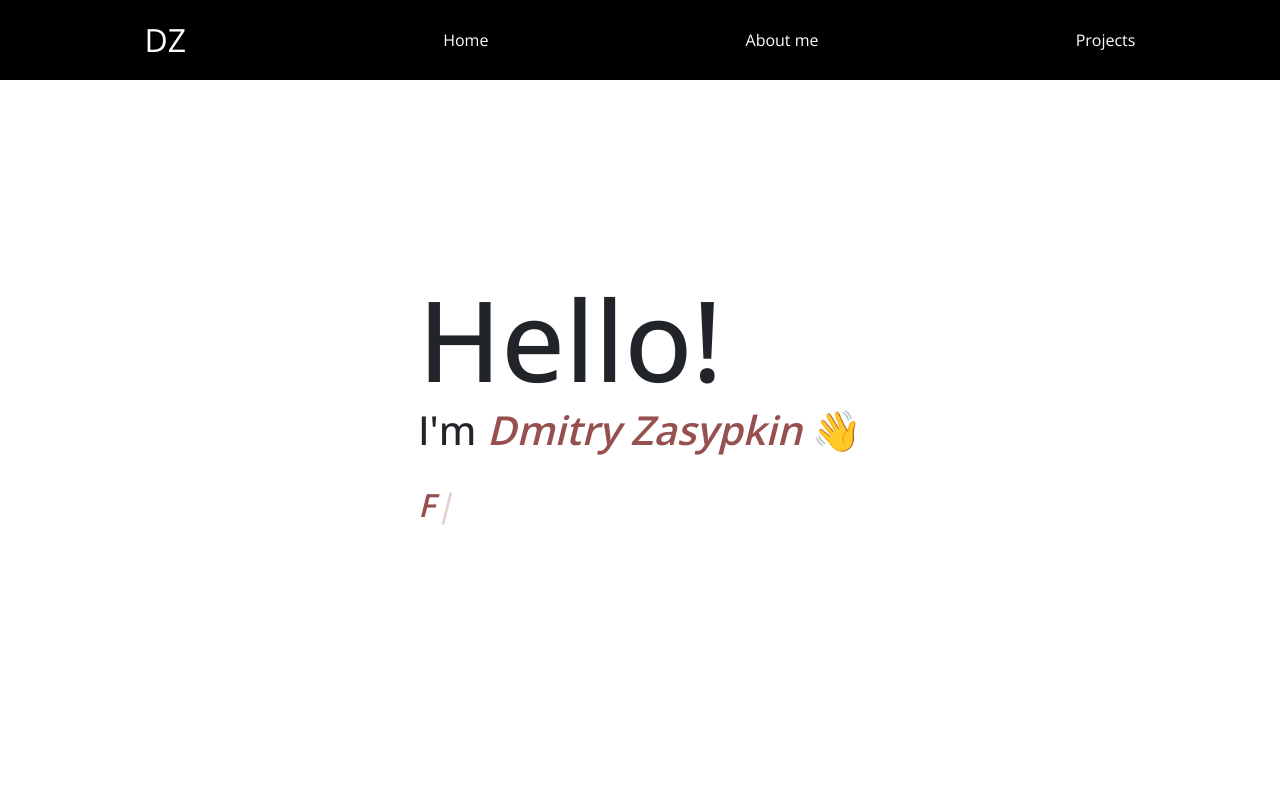
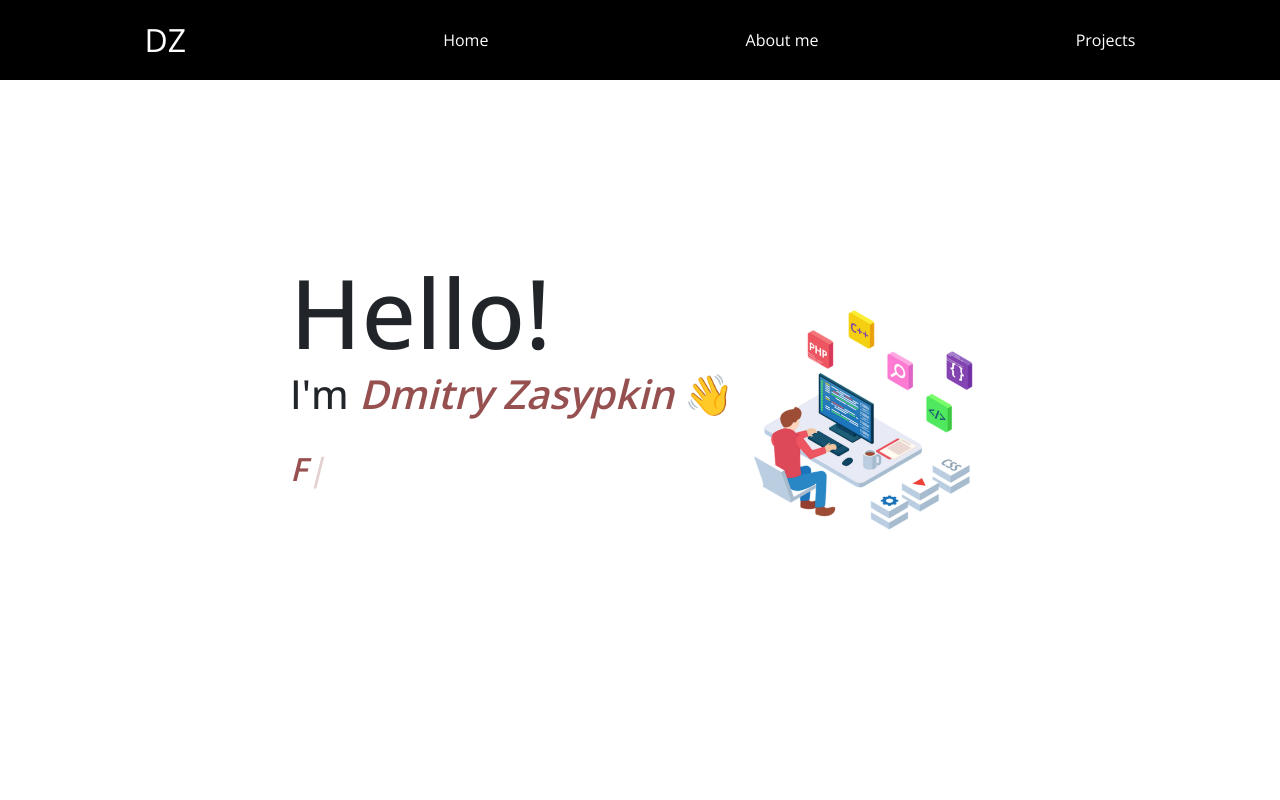
Before and after one commit to Btb82938293/portfolio-website-reactJS, a React (Create React App) app: page / in a window 1280 px wide. Shown: the top 800 px of the page. Built offline with nearby package versions, Linux system fonts and the light colour scheme.

Commit message:
minor changes

```diff
--- a/src/App.css
+++ b/src/App.css
@@ -111,7 +111,13 @@ main {
   display: flex;
   flex-direction: column;
   align-items: center;
-  padding-top: 10em;
+  padding-top: 5em;
+}
+
+.main-comp-img {
+  margin-top: 5em;
+  display: block;
+  width: 80%;
 }
 
 .home-section {
@@ -292,7 +298,7 @@ main {
 
 @media(min-width: 500px) {
   .main-text {
-    font-size: 7rem;
+    font-size: 6rem;
   }
   main h1 {
     font-size: 2.5rem;
@@ -308,8 +314,17 @@ main {
   main {
     height: 90vh;
     display: flex;
-    flex-direction: column;
+    flex-direction: row;
     align-items: center;
+    justify-content: space-between;
+    padding-bottom: 17em;
+    max-width: 700px;
+    /* border: 1px solid red; */
+  }
+
+  .main-comp-img {
+    display: block;
+    width: 35%;
   }
 
   .home-section {
@@ -318,7 +333,6 @@ main {
 
   .me-img {
     width: 50%;
-    margin-left: 3em;
   }
 
   .home-section-about-me {
--- a/src/components/Home.js
+++ b/src/components/Home.js
@@ -3,13 +3,18 @@ import meImg from "../Assets/meImg.PNG"
 import { BsInstagram } from 'react-icons/bs';
 import { SlSocialVkontakte } from 'react-icons/sl';
 import { BsTelegram } from 'react-icons/bs';
+import compImg from "../Assets/compImg.jpg"
 
 
 export default function Home() {
   return (
     <div className="container">
     <main>
-        <h1><span className="main-text">Hello!</span><br></br>I'm <span className="name colored">Dmitry Zasypkin</span> <span className="icon wave">👋</span> <br></br><span className="type-el"><Type /></span></h1>
+        <h1><span className="main-text">Hello!</span>
+        <br></br>I'm <span className="name colored">Dmitry Zasypkin </span>
+        <span className="icon wave">👋</span> <br></br><span className="type-el"><Type />
+        </span></h1>
+        <img className="main-comp-img" src={compImg}></img>
     </main>
     <section className="home-section">
       <h1>LET ME <span className="colored">INTRODUCE </span> MYSELF</h1>
```
Also changed, not shown: src/Assets/compImg.jpg (added).
